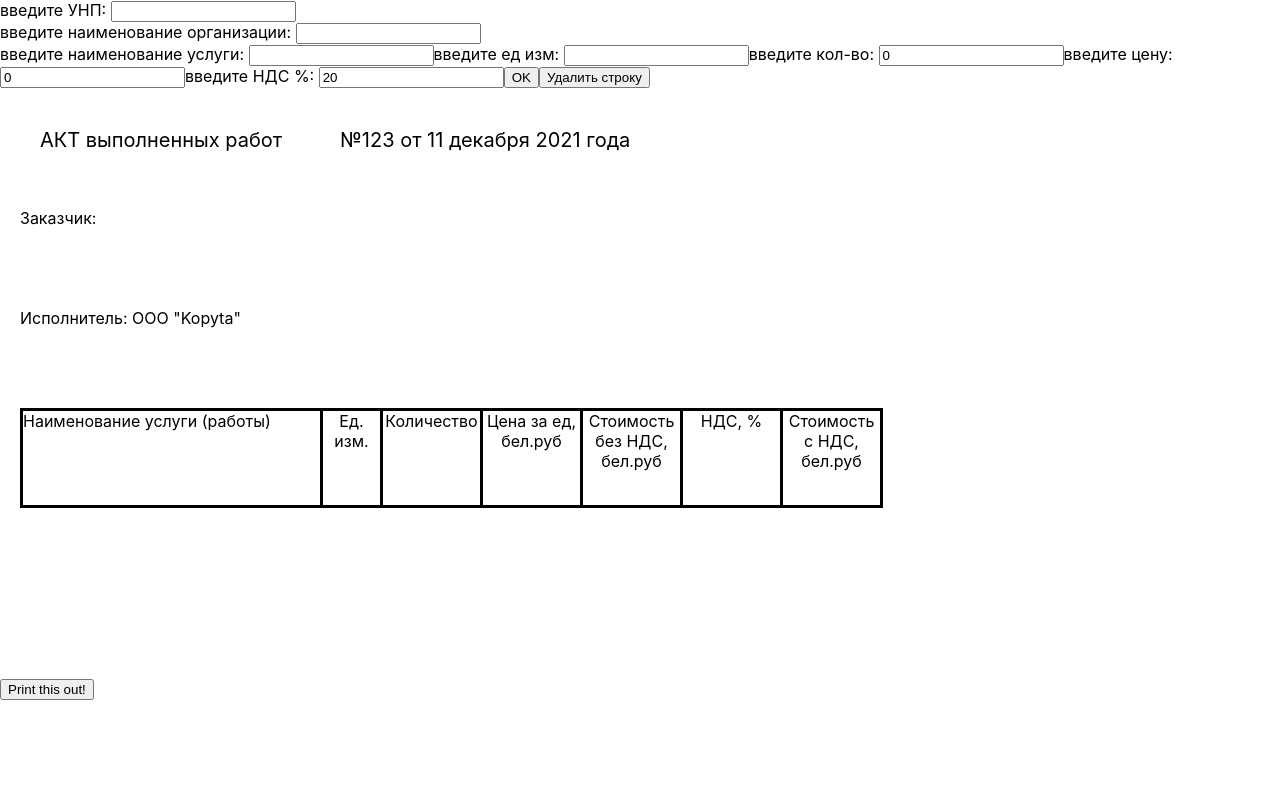
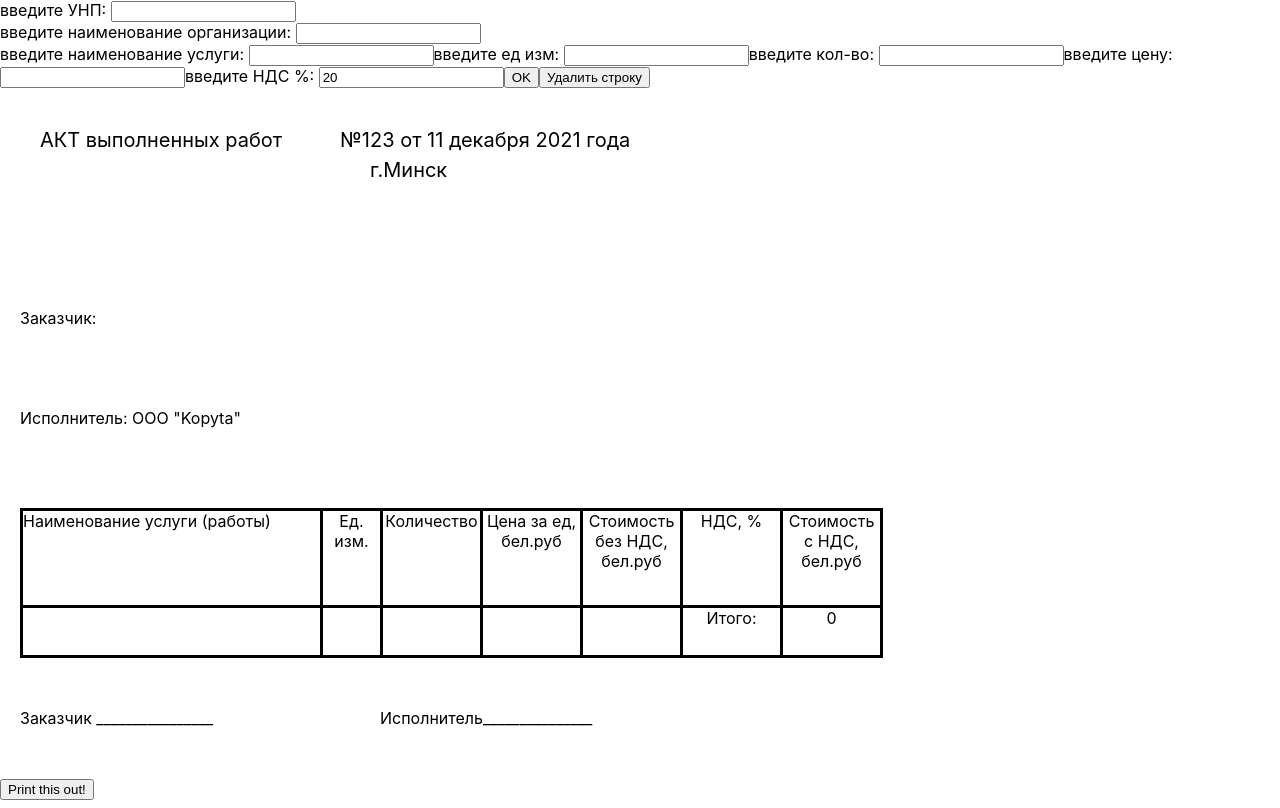
Before and after one commit to 3331668Kirill/AccountForms, a React (Create React App) app: page / in a window 1280 px wide. Built offline with nearby package versions, Linux system fonts and the light colour scheme.

Commit message:
continue create new form, add button delete raw

```diff
--- a/src/Print.tsx
+++ b/src/Print.tsx
@@ -1,4 +1,4 @@
-import React, {ChangeEvent, useMemo, useState} from "react";
+import React, {ChangeEvent, useEffect, useMemo, useState} from "react";
 import css from './print.module.css'
 
 
@@ -9,62 +9,83 @@ export const ComponentToPrint = React.forwardRef((props, ref: any) => {
     const [nameFirm, setNameFirm] = useState<string>('')
     const [editMode, setEditMode] = useState<boolean>(false)
     const [raw, setRaw] = useState<Array<string|number|null>>(initialRaw)
+    const [endRaw, setEndRaw] = useState<Array<string|number|null>>([])
+    const [total, setTotal] = useState<number>(0)
     const [service, setService] = useState<string>('')
     const [unit, setUnit] = useState<string>('')
-    const [quantity, setQuantity] = useState<number>(0)
-    const [price, setPrice] = useState<number>(0)
+    const [quantity, setQuantity] = useState<string>('')
+    const [price, setPrice] = useState<string>('')
     const [vat, setVat] = useState<number>(20)
 
     const changeInputElement =  (e: ChangeEvent<HTMLInputElement>) => {
-        console.log(e.target.id)
-        switch (e.target.id) {
+        console.log(e.currentTarget.id)
+        switch (e.currentTarget.id) {
             case 'price':
-                return setPrice(+e.target.value)
+
+                return setPrice(e.currentTarget.value)
             case 'quantity':
-                return setQuantity(+e.target.value)
+
+                return setQuantity(e.currentTarget.value)
             case 'unit':
-                return setUnit(e.target.value)
+                return setUnit(e.currentTarget.value)
             case 'service':
-                return setService(e.target.value)
+                return setService(e.currentTarget.value)
             case 'nameFirm':
                 setEditMode(true)
-                return setNameFirm(e.target.value)
+                return setNameFirm(e.currentTarget.value)
             case 'unp':
                 setEditMode(true)
-                return setUnp(e.target.value)
+                return setUnp(e.currentTarget.value)
             case 'vat':
-                return setVat(+e.target.value)
+                return setVat(+e.currentTarget.value)
             default:
                 return null
         }
     }
 
+    let cost = +(+quantity * +price).toFixed(2)
+    let costVat = +(cost * vat/100).toFixed(2)
+
+    useEffect(()=>{
+        setEndRaw(['','','','','','Итого:',total ,null])
+
+    },[total])
+
+
     const ok = useMemo(() => () => {
-        let cost = +(quantity * price).toFixed(2)
-        let costVat = +(cost * vat/100).toFixed(2)
-            setRaw([...raw,service,unit,quantity,price,cost,vat,+costVat+ +cost,null])
+
+        let copyRaw = [...raw]
+            setRaw([...copyRaw,service,unit,quantity,price,cost,vat,+costVat+ +cost,null])
+            setTotal(t=>t+ +costVat+ +cost)
+
             setEditMode(false)
             setUnit('')
-            setPrice(0)
-            setQuantity(0)
+            setPrice('')
+            setQuantity('')
             setService('')
 
-        }, [raw,quantity, service, unit, price,vat]
+        }, [raw,quantity, service, unit, price,vat, cost,costVat]
     )
+
     const deleteRaw = () => {
-        //[...raw].splice()
-        setRaw([...raw].filter((t,i)=> i < raw.length-8))
-    }
+        if (raw.length >= 8) {
+            setRaw([...raw].filter((t, i) => i < raw.length - 8))
+            let array = raw.filter((t, i) => i >= raw.length - 8)
+            // @ts-ignore
+            setTotal(t => t - array[6])
+        }
+  }
 
         let arrDiv = []
         for (let i=0; i<=6;i++) {
             arrDiv[i] = <div className={css.cell}> </div>
     }
-    //margin: 200mm !important
-    console.log(raw, unp, price)
+
+
     return (<div>
             <style type="text/css"
-                   media="print">{'@media print { body { -webkit-print-color-adjust: exact; } @page { size: A4}}'}</style>
+                   media="print">{'@media print { body { -webkit-print-color-adjust: exact; } ' +
+            '@page { size: A4; margin-left: 15mm !important }}'}</style>
             <label>введите УНП: </label>
             <input type={"text"} id={'unp'} onChange={changeInputElement} maxLength={9}/>
 
@@ -89,9 +110,11 @@ export const ComponentToPrint = React.forwardRef((props, ref: any) => {
             <button onClick={deleteRaw}> Удалить строку </button>
 
 
+
             <div ref={ref} className={css.grid}>
                 <div className={css.cell_1}>АКТ выполненных работ</div>
-                <div className={css.cell_3}>№123 от 11 декабря 2021 года</div>
+                <div className={css.cell_3}>№123 от 11 декабря 2021 года </div>
+                <div className={css.cell_5}>г.Минск</div>
                 <div className={css.cell}> Заказчик: {!editMode && unp} {!editMode && nameFirm} </div>
                 { arrDiv.map(t=>t)}
                 <div className={css.cell}> Исполнитель: OOO "Kopyta"</div>
@@ -111,7 +134,17 @@ export const ComponentToPrint = React.forwardRef((props, ref: any) => {
                       )
                  })
                 }
-                {/*{raw.length === 7 && <div className={css.table_5}>333 </div>}*/}
+                {endRaw.map((t,index) => {
+                    return (
+                        <div key={index} className={t!==null ? css.table_4 : css.table_5}> {t} </div>
+
+                    )
+                })
+                }
+                <div className={css.cell_4}>Заказчик ________________</div>
+                <div> </div>
+                    <div className={css.cell_4}> Исполнитель_______________ </div>
+
             </div>
 
 
--- a/src/print.module.css
+++ b/src/print.module.css
@@ -6,7 +6,7 @@ margin: 20px;
 
 /*/ 5 cols (each 100px in width) /*/
     grid-template-columns: [left] 300px  [center]60px  100px 100px  100px 100px 100px 100px [right];
-    grid-template-rows: [top] 100px  [center] 100px 100px 100px 50px 50px 50px  [bottom]
+    grid-template-rows: [top] 100px 100px [center] 100px 100px 100px 50px 50px 50px  [bottom]
 }
 
 .cell_1 {
@@ -28,6 +28,16 @@ margin: 20px;
 .cell_3 {
     font-size: 20px;
     margin: 20px;
+    grid-column: center / right;
+    grid-row: top / center;
+}
+.cell_4 {
+    height: 100px;
+    margin-top: 50px;
+}
+.cell_5 {
+    font-size: 20px;
+    margin: 50px;
     grid-column: center / right;
     grid-row: top / center;
 }
@@ -56,6 +66,7 @@ margin: 20px;
 .table_5{
     border-left: solid black;
 }
+
 /*.cell_4 {*/
 /*    !*grid-column: center / right;*!*/
 /*    !*grid-row: center / bottom;*!*/
```
